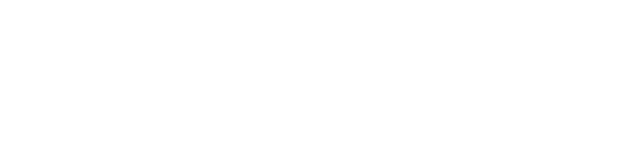
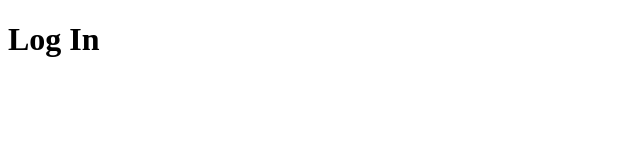
Before and after one commit to xxSShadow/N-Bay, a plain HTML site: page Index.html in a window 1280 px wide. Shown: the whole page, without its empty margins (0-640 px from the left). Drawn offline with Linux system fonts and the light colour scheme.

Commit message:
Update Index.html

```diff
--- a/Index.html
+++ b/Index.html
@@ -5,5 +5,6 @@
           <link rel='shortcut icon' type='image/ico' href='Favicon.ico'>
      </head>
      <body>
+          <h1>Log In</h1>
      </body>
 </html>
```
